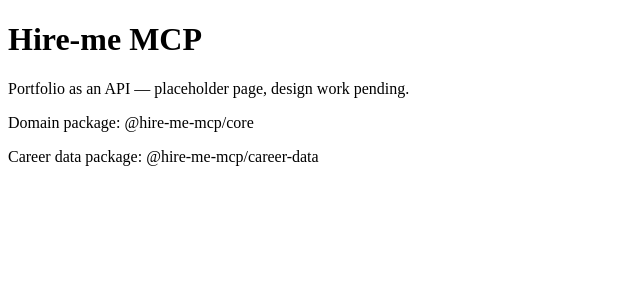
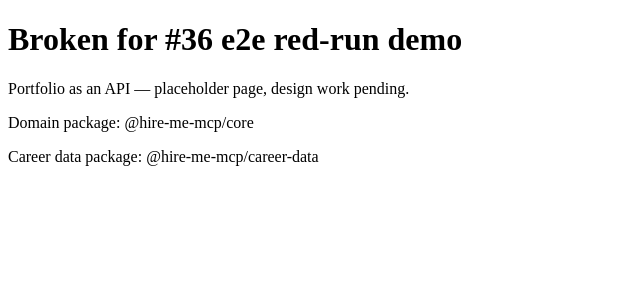
Before and after one commit to garusis/hire-me-mcp, a Next.js app in the folder apps/web/: page / in a window 1280 px wide. Shown: the top 300 px of the page, without its empty margins (0-640 px from the left). Built offline with nearby package versions, Linux system fonts and the light colour scheme.

Commit message:
test(#36): throwaway break of home heading to demonstrate e2e red run

```diff
--- a/apps/web/app/page.tsx
+++ b/apps/web/app/page.tsx
@@ -4,7 +4,7 @@ import { CORE_PACKAGE_NAME } from "@hire-me-mcp/core";
 export default function Home() {
   return (
     <main>
-      <h1>Hire-me MCP</h1>
+      <h1>Broken for #36 e2e red-run demo</h1>
       <p>Portfolio as an API — placeholder page, design work pending.</p>
       <p>Domain package: {CORE_PACKAGE_NAME}</p>
       <p>Career data package: {CAREER_DATA_PACKAGE_NAME}</p>
```
